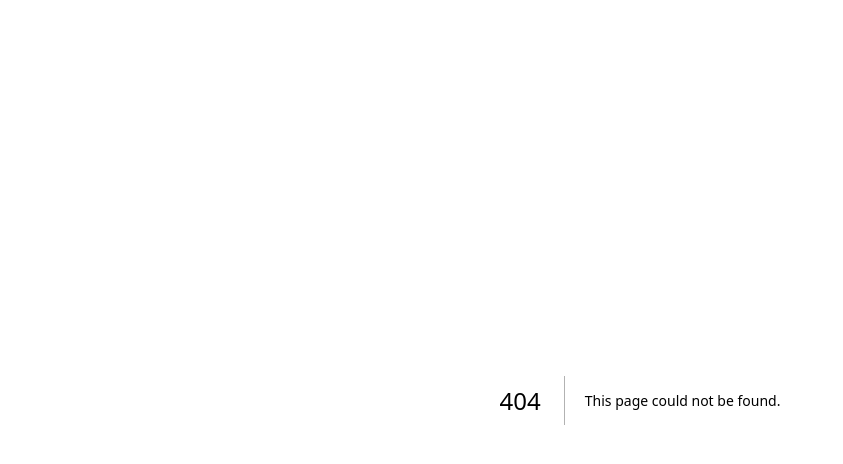
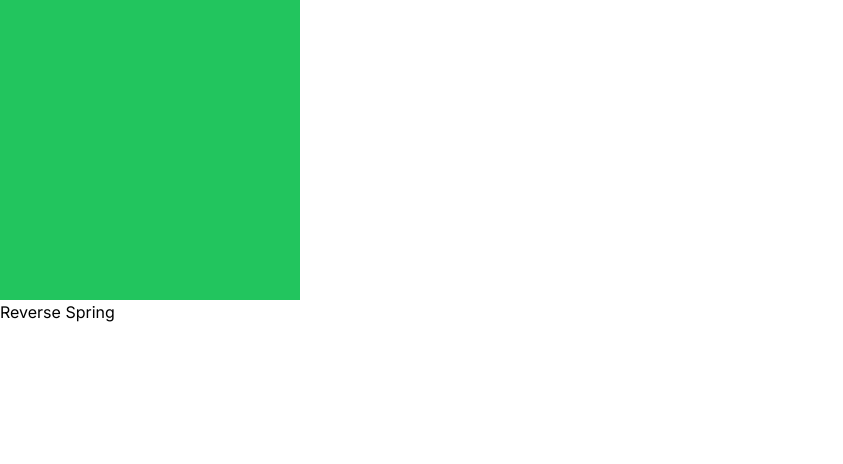
Before and after one commit to ryanzheng1998/animation-playground-2, a Next.js app: page /spring-abstraction in a window 1280 px wide. Before the commit this address had no page. Shown: the top 464 px of the page, without its empty margins (0-843 px from the left). Built offline with nearby package versions, Linux system fonts and the light colour scheme.

Commit message:
complere part of spring abstraction

```diff
--- /dev/null
+++ b/app/spring-abstraction/page.tsx
@@ -0,0 +1,27 @@
+"use client";
+
+import { useState } from "react";
+import { useSpring } from "./useSpring";
+
+export default function Home() {
+  const [x, setX] = useState(0);
+
+  const { ref } = useSpring({
+    position: x,
+    stiffness: 0.1,
+    damping: 0.8,
+  });
+
+  return (
+    <div>
+      <div className="h-[300px] w-[300px] bg-green-500" ref={ref} />
+      <button
+        onClick={() => {
+          setX(x === 100 ? 200 : 100);
+        }}
+      >
+        Reverse Spring
+      </button>
+    </div>
+  );
+}
--- /dev/null
+++ b/app/spring-abstraction/useSpring.tsx
@@ -0,0 +1,48 @@
+import { useRequestAnimation } from "@/hooks/useRequestAnimation";
+import { DependencyList, useRef } from "react";
+
+export const useSpring = (
+  config: {
+    position: number;
+    stiffness: number;
+    damping: number;
+  },
+  dep?: DependencyList,
+) => {
+  const ref = useRef<HTMLDivElement>(null);
+  const animationState = useRef({
+    time: 0,
+    position: 0,
+    velocity: 0,
+    damping: config.damping,
+  });
+
+  useRequestAnimation((time) => {
+    const element = ref.current;
+
+    if (element) {
+      const { position, velocity } = animationState.current;
+
+      // Apply spring force
+      // Euler's method
+      const springForce = (config.position - position) * config.stiffness;
+      const nextVelocity = velocity + springForce;
+
+      const nextPosition = position + velocity;
+      const nextVelocity2 = nextVelocity * animationState.current.damping;
+
+      element.style.transform = `translateX(${nextPosition}px)`;
+
+      animationState.current = {
+        ...animationState.current,
+        time,
+        position: nextPosition,
+        velocity: nextVelocity2,
+      };
+    }
+  });
+
+  return {
+    ref,
+  };
+};
```
